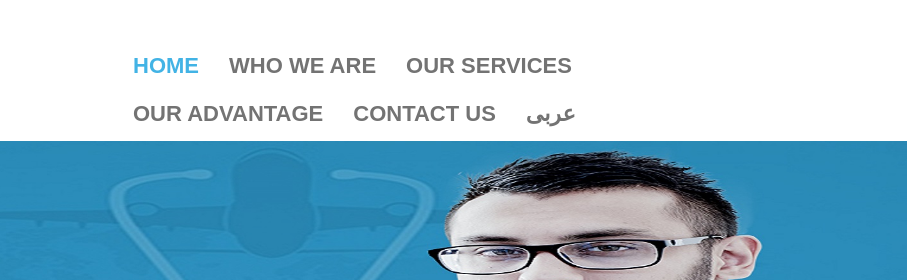
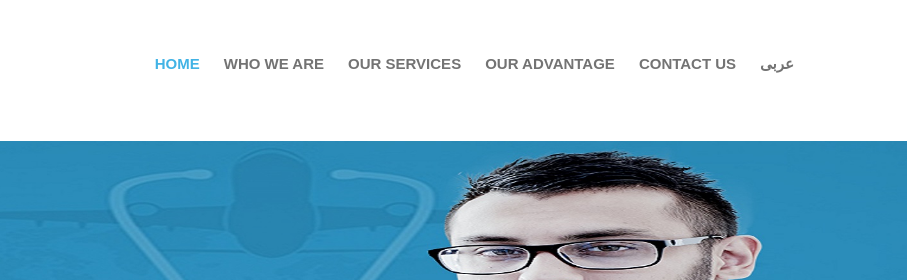
Before and after one commit to osamafathi/Doc-Tour, a plain HTML site: page index.html in a window 1280 px wide. Shown: the top 280 px of the page, 373-1280 px from the left. Drawn offline with nearby package versions, Linux system fonts and the light colour scheme; some packages are replaced by stand-ins of ours; a web font is replaced by a local one.

Commit message:
Edit font in nav bar

```diff
--- a/css/style.css
+++ b/css/style.css
@@ -76,7 +76,7 @@ ul.nav {
     padding: 0;
 }
 .navbar-default .navbar-nav>li>a {
-    font-size: 22px;
+    font-size: 15px;
     color: #737373;
     text-transform: uppercase;
     transition: all .7s ease 0s;
@@ -84,7 +84,7 @@ ul.nav {
     -moz-transition: all .7s ease 0s;
     -o-transition: all .7s ease 0s;
     -ms-transition: all .7s ease 0s;
-    padding: 14px 15px;
+    padding: 12px;
     font-weight: bold;
 }
 .navbar-default .navbar-nav>li>a:hover {
```
